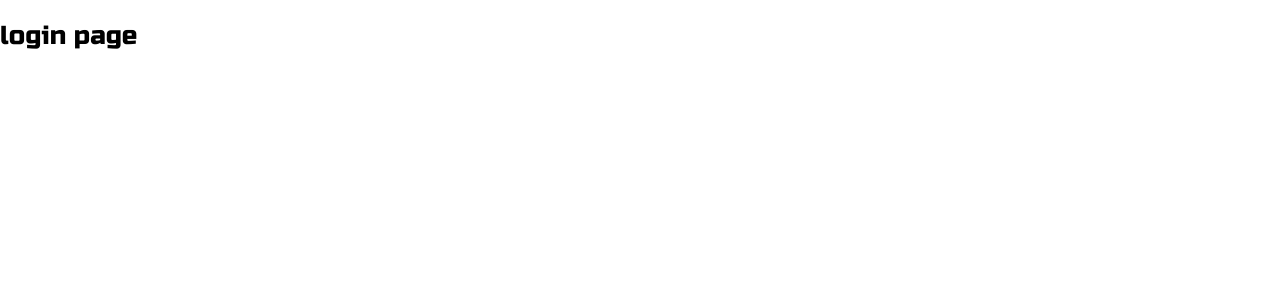
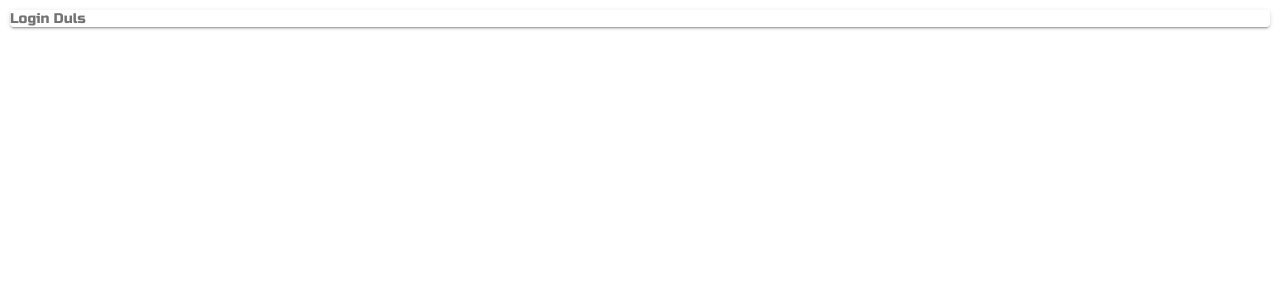
Before and after one commit to Madeean/KUMAPU, a React (Create React App) app: page /login in a window 1280 px wide. Shown: the top 300 px of the page. Built offline with nearby package versions, Linux system fonts and the light colour scheme.

Commit message:
login page

```diff
--- a/src/auth/Login.tsx
+++ b/src/auth/Login.tsx
@@ -1,10 +1,12 @@
 import React from "react";
-import { IonPage } from "@ionic/react";
+import { IonCard, IonPage, IonText, IonTitle } from "@ionic/react";
 
 const Login: React.FC = () => {
   return (
     <IonPage>
-      <h1>login page</h1>
+      <IonCard>
+        <IonText>Login Duls</IonText>
+      </IonCard>
     </IonPage>
   );
 };
```
